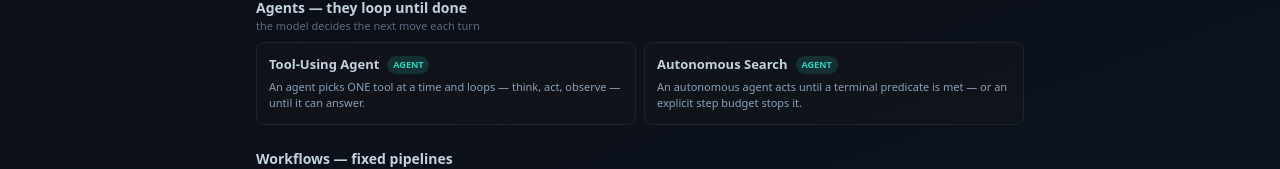
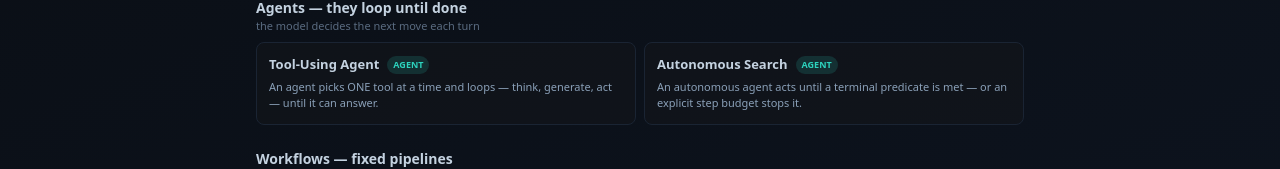
Before and after one commit to tdu-naifen/AgentVisualization, a Next.js app in the folder web/: page / in a window 1280 px wide. Shown: the part 313-482 px from the top of the page. Built offline with nearby package versions, Linux system fonts and the light colour scheme.

Commit message:
fix(02): align teaches/subtitle copy to input/think/generate/act
Co-Authored-By: Claude <noreply@anthropic.com>

```diff
--- a/web/src/components/mockState.ts
+++ b/web/src/components/mockState.ts
@@ -17,7 +17,7 @@ import type {
 export function mockScenarioMetas(): ScenarioMeta[] {
   return [
     { id: "01_rag", title: "RAG Pipeline", subtitle: "fixed retrieve → reason → answer — a pipeline, not an agent", kind: "workflow", teaches: "Retrieve documents, put them in the model’s context, and let it answer — grounded and cited.", intro: "RAG fixes hallucination by forcing the model to answer from retrieved docs, not memory. Retrieve pulls top BM25 hits (code), Reason is the ONE model call, Answer gates every claim to a citation (code). Only Reason is the model." },
-    { id: "02_agent", title: "Tool-Using Agent", subtitle: "the agent loop: gather context, think, decide a tool, observe", kind: "agent", teaches: "An agent picks ONE tool at a time and loops — think, act, observe — until it can answer.", intro: "A tool-using agent solves an incident by looping: read working memory (input), think, generate ONE tool call, the harness acts, result feeds the next input. One tool at a time on a 6-turn leash, ending with a root cause + remediation. THINK and GENERATE are the model; ACT is the harness." },
+    { id: "02_agent", title: "Tool-Using Agent", subtitle: "the agent loop: input, think, generate a tool call, act", kind: "agent", teaches: "An agent picks ONE tool at a time and loops — think, generate, act — until it can answer.", intro: "A tool-using agent solves an incident by looping: read working memory (input), think, generate ONE tool call, the harness acts, result feeds the next input. One tool at a time on a 6-turn leash, ending with a root cause + remediation. THINK and GENERATE are the model; ACT is the harness." },
     { id: "03_eval", title: "Evaluating Agents", subtitle: "the eval pyramid: metrics → LLM-as-judge → human calibration", kind: "workflow", teaches: "Climb the evaluation pyramid only as far as the task forces you: cheap metrics first, judge last.", intro: "Evaluation is a pyramid: cheap deterministic metrics first, the LLM judge only when needed. L1 ROUGE and L2 task-checks are code; L3 is LLM-as-judge; L4 is human calibration. Climb only as far as the task forces." },
     { id: "04_search", title: "Autonomous Search", subtitle: "act until a terminal state — bounded by an explicit budget", kind: "agent", teaches: "An autonomous agent acts until a terminal predicate is met — or an explicit step budget stops it.", intro: "An autonomous research agent acts until it has enough evidence — or a step budget stops it. Read frontier (input), generate a search/done decision, harness runs it (act), sources accumulate. Harness owns the stop: ≥2 sources AND model proposes done." },
     { id: "05_validation", title: "Trusting Output", subtitle: "the validation ladder: schema → lint → replay → judge → human", kind: "workflow", teaches: "Climb a validation ladder, cheapest check first, and fail closed when a rung doesn’t pass.", intro: "Trust output by climbing a validation ladder, cheapest rung first, failing closed. Schema/lint/replay are deterministic; the LLM judge is the one model call; human is last resort. A failed rung stops the climb." },
--- a/web/src/lib/scenarios/02_agent.ts
+++ b/web/src/lib/scenarios/02_agent.ts
@@ -56,7 +56,7 @@ export class AgentScenario extends BaseScenario {
     intro:
       'A tool-using agent solves an incident by looping: it reads its working memory (input), thinks, generates ONE tool call, the harness acts, and the result feeds the next input. It picks one tool at a time on a leash (max 6 turns) and ends with a stated root cause + remediation. Watch the rail: only THINK and GENERATE are the model; ACT is the harness running your tool.',
     kind: 'agent',
-    teaches: 'An agent picks ONE tool at a time and loops — think, act, observe — until it can answer.',
+    teaches: 'An agent picks ONE tool at a time and loops — think, generate, act — until it can answer.',
   };
 
   private llm: LLM;
```
